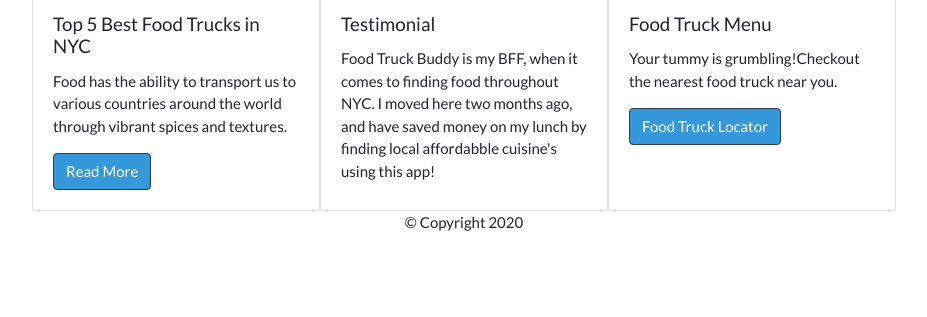
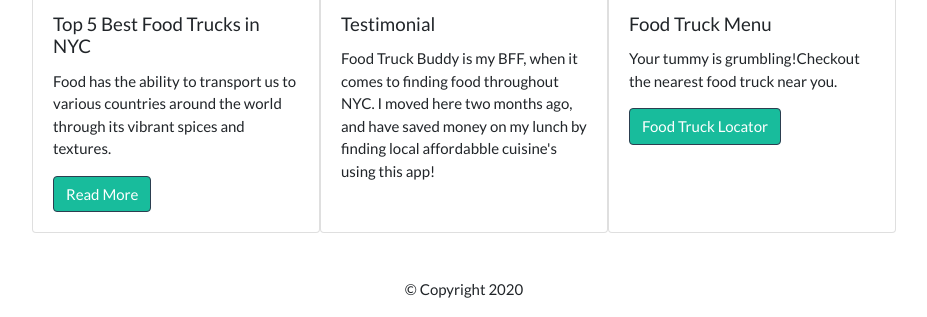
Before and after one commit to RupaGit/foodTruckBuddy, a website: page public/home.html in a window 1280 px wide. Shown: the part 1043-1360 px from the top of the page, without its empty margins (176-1103 px from the left). Before the commit the page ends 1292 px from the top, so only its background shows below. Drawn offline with nearby package versions, Linux system fonts and the light colour scheme; files that its build step writes are made by us from their sources; no server answers.

Commit message:
changed the background button color

```diff
--- a/public/home.html
+++ b/public/home.html
@@ -49,8 +49,8 @@
                     <div class="card-body">
                         <h5 class="card-title">Top 5 Best Food Trucks in NYC</h5>
                         <p class="card-text">Food has the ability to transport us to various countries around the world
-                            through vibrant spices and textures. </p>
-                        <a href="#" class="btn btn-primary bg-info">Read More</a>
+                            through its vibrant spices and textures. </p>
+                        <a href="#" class="btn btn-primary bg-success">Read More</a>
                     </div>
                 </div>
             </div>
@@ -72,12 +72,13 @@
                     <div class="card-body">
                         <h5 class="card-title">Food Truck Menu</h5>
                         <p class="card-text"> Your tummy is grumbling!Checkout the nearest food truck near you.</p>
-                        <a href="#" class="btn btn-primary bg-info">Food Truck Locator</a>
+                        <a href="#" class="btn btn-primary bg-success">Food Truck Locator</a>
                     </div>
                 </div>
             </div>
         </div>
-
+        <br>
+        </br>
         <!-- Footer -->
         <footer class="footer"></footer>
         <div class="footer">
```
Also changed, not shown: public/foodie.html (+2 -1 lines), food-truck-home-2.jpg (added), food-truck-home.png (added).
